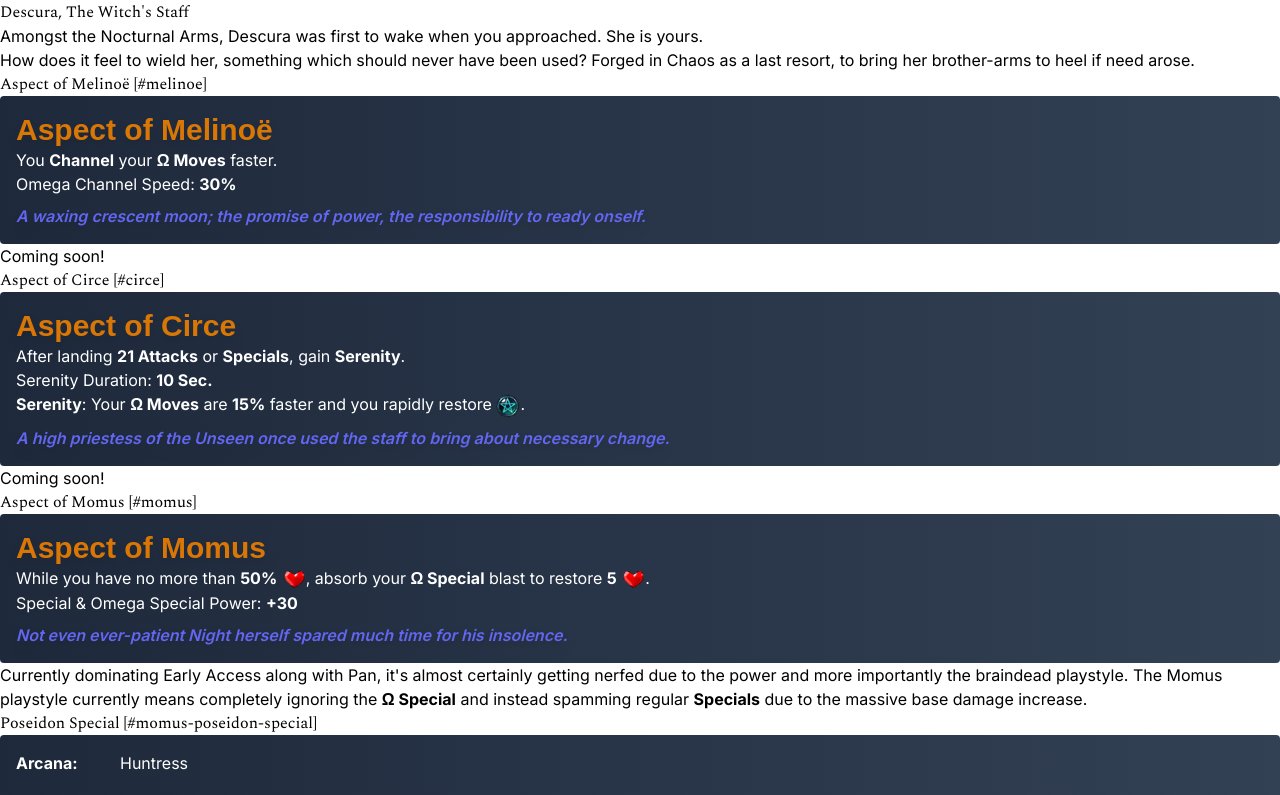
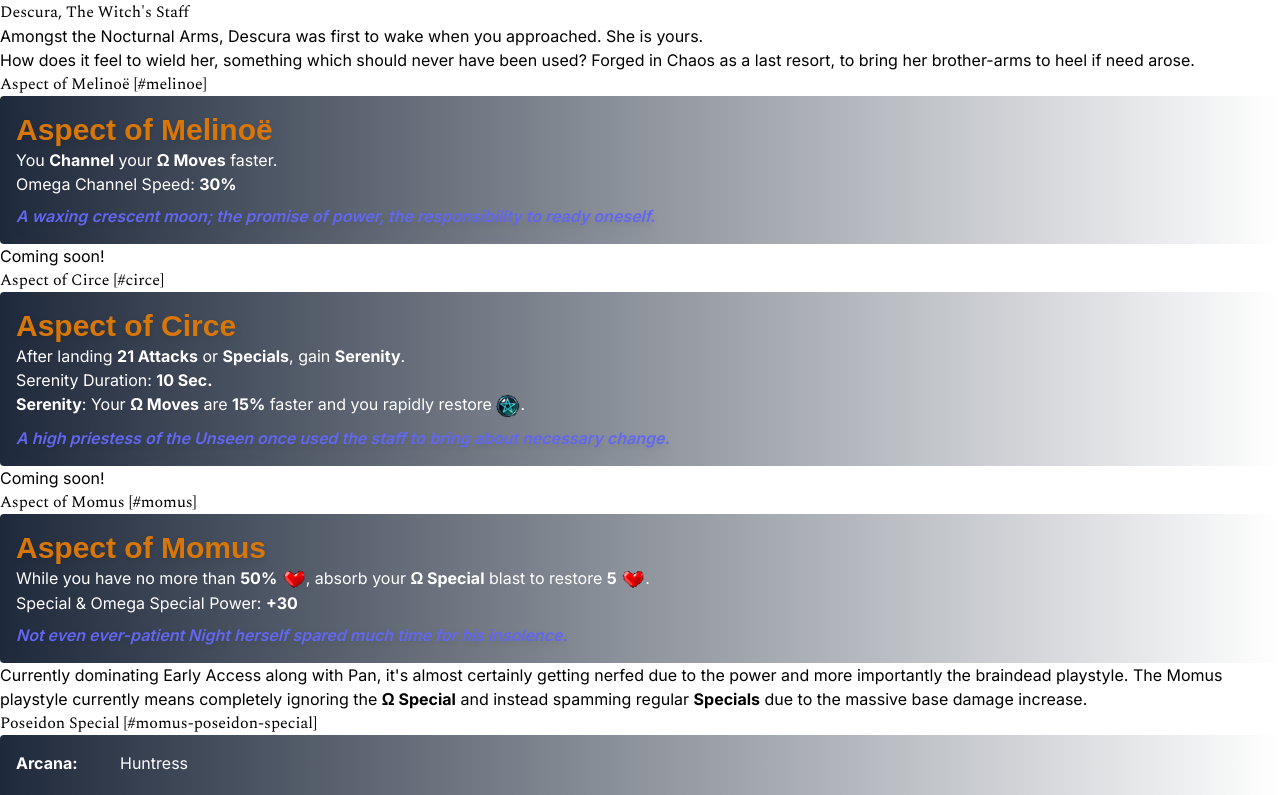
Before and after one commit to dsa821/hades2-crossroads-nextra, a Next.js app: page /weapons/witchs-staff/builds in a window 1280 px wide. Shown: the top 795 px of the page. Built offline with nearby package versions, Linux system fonts and the light colour scheme; a web font is replaced by a local one.

Commit message:
misc. touchup

```diff
--- a/db/aspects/staff.db.ts
+++ b/db/aspects/staff.db.ts
@@ -7,7 +7,7 @@ const aspectData: Record<string, AspectData> = {
     key: "melinoe",
     weaponKey: "witchs-staff",
     flavor:
-      "A waxing crescent moon; the promise of power, the responsibility to ready onself.",
+      "A waxing crescent moon; the promise of power, the responsibility to ready oneself.",
   },
 
   circe: {
--- a/styles/global.css
+++ b/styles/global.css
@@ -12,7 +12,7 @@ h6 {
 }
 
 .card-bg {
-  @apply relative bg-gradient-to-r from-slate-800 to-slate-700 text-white rounded p-4;
+  @apply relative bg-gradient-to-r from-slate-800 text-white rounded p-4;
 }
 
 .font-small-caps {
```
